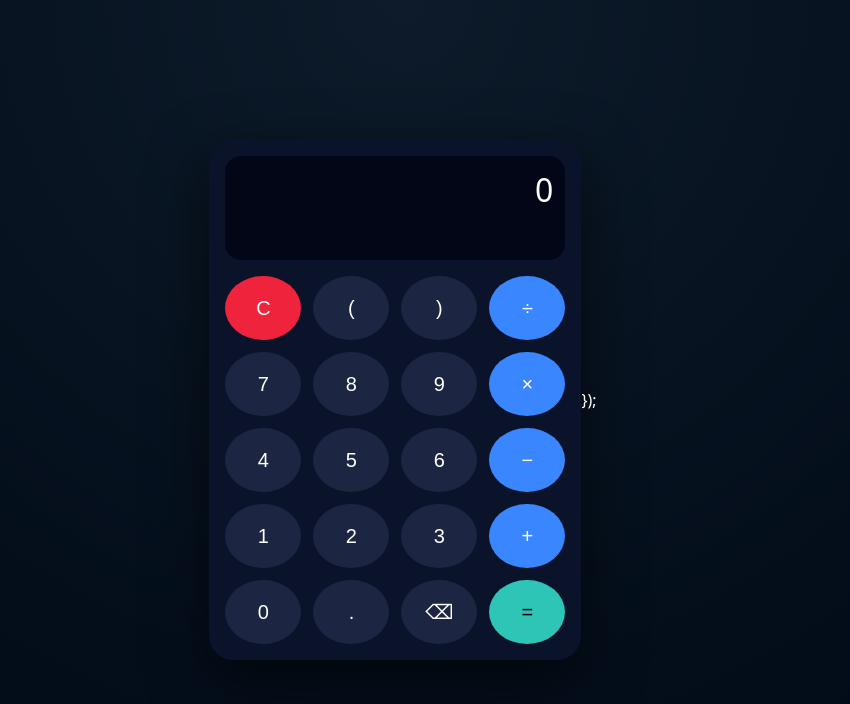
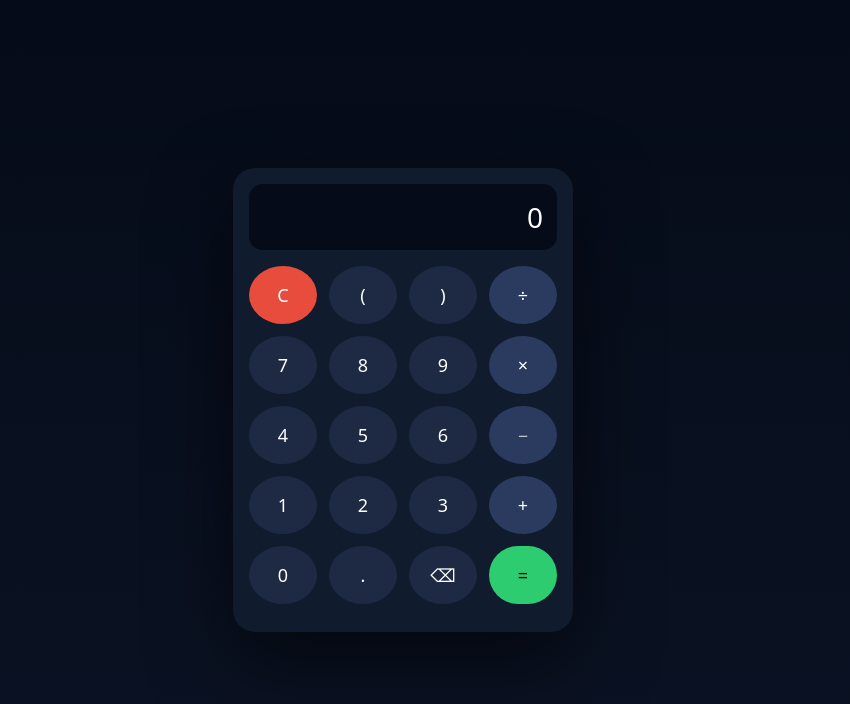
Before and after one commit to siddharthakaithwar-sys/ultimate-calculator-engine, a plain HTML site: page index.html in a window 1280 px wide. Shown: the whole page, without its empty margins (237-1087 px from the left). Drawn offline with Linux system fonts and the light colour scheme.

Commit message:
Refactor calculator layout and functionality

```diff
--- a/index.html
+++ b/index.html
@@ -6,56 +6,64 @@
 <title>Ultimate Calculator (WASM)</title>
 
 <style>
-  body {
-    margin: 0;
-    background: radial-gradient(circle at top, #0d1b2a, #000814);
-    font-family: system-ui, sans-serif;
-    display: flex;
-    justify-content: center;
-    align-items: center;
-    min-height: 100vh;
-    color: #fff;
+:root{
+  --bg:#0b1324;
+  --panel:#111b2e;
+  --btn:#1e2a44;
+  --op:#2b3b5f;
+  --green:#2ecc71;
+  --red:#e74c3c;
+  --text:#ffffff;
 }
-
-  .calc {
-    width: 340px;
-    background: #0b132b;
-    border-radius: 24px;
-    padding: 16px;
-    box-shadow: 0 20px 60px rgba(0,0,0,.6);
+*{box-sizing:border-box;font-family:system-ui;}
+body{
+  margin:0;
+  background:linear-gradient(180deg,#050b18,#0b1324);
+  min-height:100vh;
+  display:flex;
+  align-items:center;
+  justify-content:center;
+  color:var(--text);
 }
-
-  .display {
-    height: 80px;
-    background: #020617;
-    border-radius: 16px;
-    padding: 12px;
-    font-size: 32px;
-    text-align: right;
-    overflow-x: auto;
+.calc{
+  width:340px;
+  background:var(--panel);
+  border-radius:22px;
+  padding:16px;
+  box-shadow:0 30px 80px rgba(0,0,0,.6);
 }
-
-  .keys {
-    margin-top: 16px;
-    display: grid;
-    grid-template-columns: repeat(4, 1fr);
-    gap: 12px;
+.display{
+  background:#050b18;
+  border-radius:14px;
+  padding:14px;
+  min-height:64px;
+  text-align:right;
+  font-size:28px;
+  overflow-wrap:anywhere;
 }
-
-  button {
-    height: 64px;
-    border-radius: 50%;
-    border: none;
-    font-size: 20px;
-    background: #1c2541;
-    color: #fff;
+.grid{
+  margin-top:16px;
+  display:grid;
+  grid-template-columns:repeat(4,1fr);
+  gap:12px;
 }
-
-  button.op { background: #3a86ff; }
-  button.equal { background: #2ec4b6; color: #000; }
-  button.clear { background: #ef233c; }
-
-  button:active { transform: scale(0.96); }
+button{
+  height:58px;
+  border:none;
+  border-radius:50%;
+  font-size:18px;
+  color:var(--text);
+  background:var(--btn);
+}
+button.op{background:var(--op)}
+button.equal{
+  background:var(--green);
+  color:#000;
+  grid-row:span 2;
+  border-radius:30px;
+}
+button.clear{background:var(--red)}
+button:active{transform:scale(.95)}
 </style>
 </head>
 
@@ -63,70 +71,81 @@
 <div class="calc">
   <div id="display" class="display">0</div>
 
-  <div class="keys">
-    <button class="clear" onclick="clearAll()">C</button>
-    <button onclick="press('(')">(</button>
-    <button onclick="press(')')">)</button>
-    <button class="op" onclick="press('/')">÷</button>
+  <div class="grid">
+    <button class="clear" data-act="clear">C</button>
+    <button data-val="(">(</button>
+    <button data-val=")">)</button>
+    <button class="op" data-val="/">÷</button>
 
-    <button onclick="press('7')">7</button>
-    <button onclick="press('8')">8</button>
-    <button onclick="press('9')">9</button>
-    <button class="op" onclick="press('*')">×</button>
+    <button data-val="7">7</button>
+    <button data-val="8">8</button>
+    <button data-val="9">9</button>
+    <button class="op" data-val="*">×</button>
 
-    <button onclick="press('4')">4</button>
-    <button onclick="press('5')">5</button>
-    <button onclick="press('6')">6</button>
-    <button class="op" onclick="press('-')">−</button>
+    <button data-val="4">4</button>
+    <button data-val="5">5</button>
+    <button data-val="6">6</button>
+    <button class="op" data-val="-">−</button>
 
-    <button onclick="press('1')">1</button>
-    <button onclick="press('2')">2</button>
-    <button onclick="press('3')">3</button>
-    <button class="op" onclick="press('+')">+</button>
+    <button data-val="1">1</button>
+    <button data-val="2">2</button>
+    <button data-val="3">3</button>
+    <button class="op" data-val="+">+</button>
 
-    <button onclick="press('0')">0</button>
-    <button onclick="press('.')">.</button>
-    <button onclick="back()">⌫</button>
-    <button class="equal" onclick="calculate()">=</button>
+    <button data-val="0">0</button>
+    <button data-val=".">.</button>
+    <button data-act="back">⌫</button>
+    <button class="equal" data-act="eval">=</button>
   </div>
 </div>
 
-<script>
-  let expr = "";
+<script type="module">
+import init, { evaluate } from "./ultimate_calculator_engine.js";
 
 const display = document.getElementById("display");
+let expr = "0";
 
-  function press(v) {
-    if (expr === "0") expr = "";
-    expr += v;
-    display.textContent = expr;
+function update(){ display.textContent = expr; }
+
+function append(v){
+  if(expr==="0") expr=v;
+  else expr+=v;
+  update();
 }
 
-  function clearAll() {
-    expr = "";
-    display.textContent = "0";
+function clearAll(){
+  expr="0"; update();
 }
 
-  function back() {
-    expr = expr.slice(0, -1);
-    display.textContent = expr || "0";
+function back(){
+  expr = expr.length>1 ? expr.slice(0,-1) : "0";
+  update();
 }
 
-  function calculate() {
-    try {
-      // SAFE eval (basic)
-      const result = Function("return " + expr)();
-      expr = result.toString();
-      display.textContent = expr;
-    } catch {
-      display.textContent = "Error";
-      expr = "";
+async function calc(){
+  try{
+    const res = evaluate(expr);
+    expr = res.toString();
+    update();
+  }catch(e){
+    expr="Error";
+    update();
+    setTimeout(()=>{expr="0";update()},800);
   }
 }
+
+await init();
+
+document.querySelectorAll("button").forEach(b=>{
+  if(b.dataset.val)
+    b.onclick=()=>append(b.dataset.val);
+  if(b.dataset.act==="clear")
+    b.onclick=clearAll;
+  if(b.dataset.act==="back")
+    b.onclick=back;
+  if(b.dataset.act==="eval")
+    b.onclick=calc;
+});
 </script>
 </body>
-</html>});
-</script>
-
-</body>
 </html>
```
Lines whose indentation alone changed are shown as unchanged.
